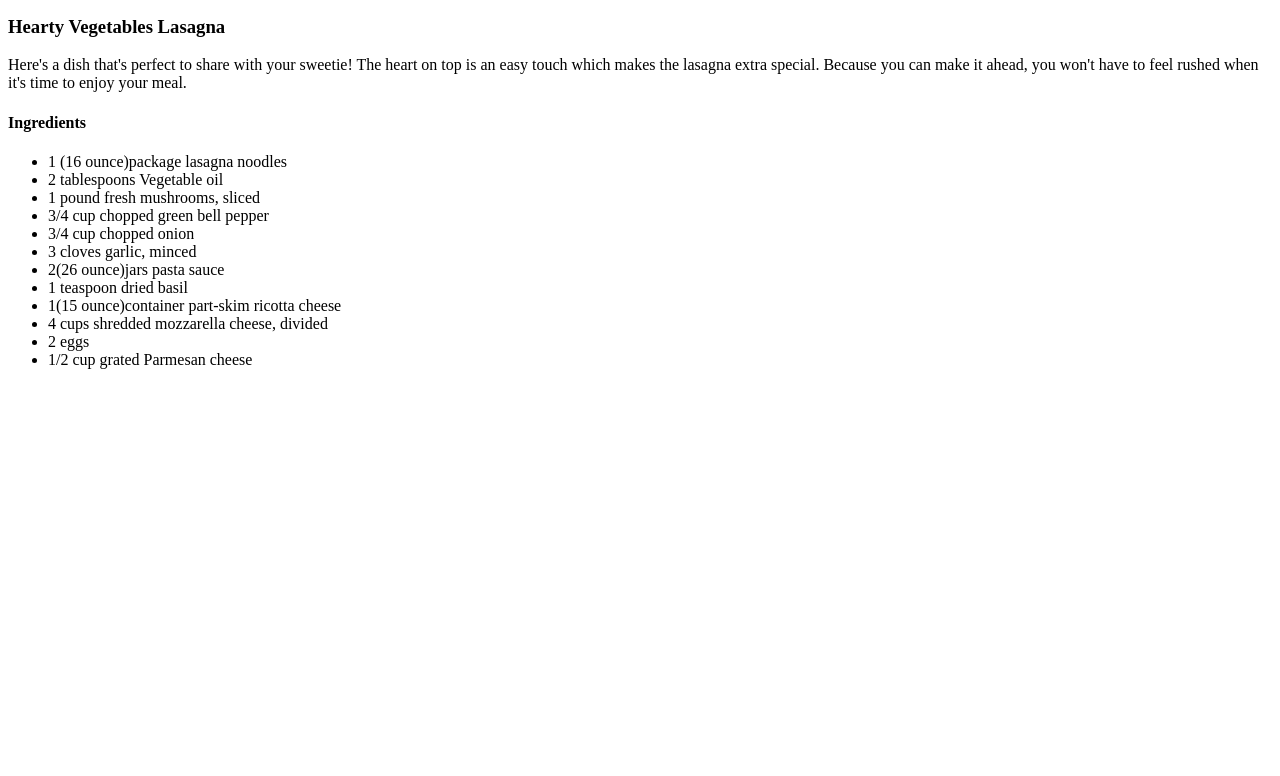
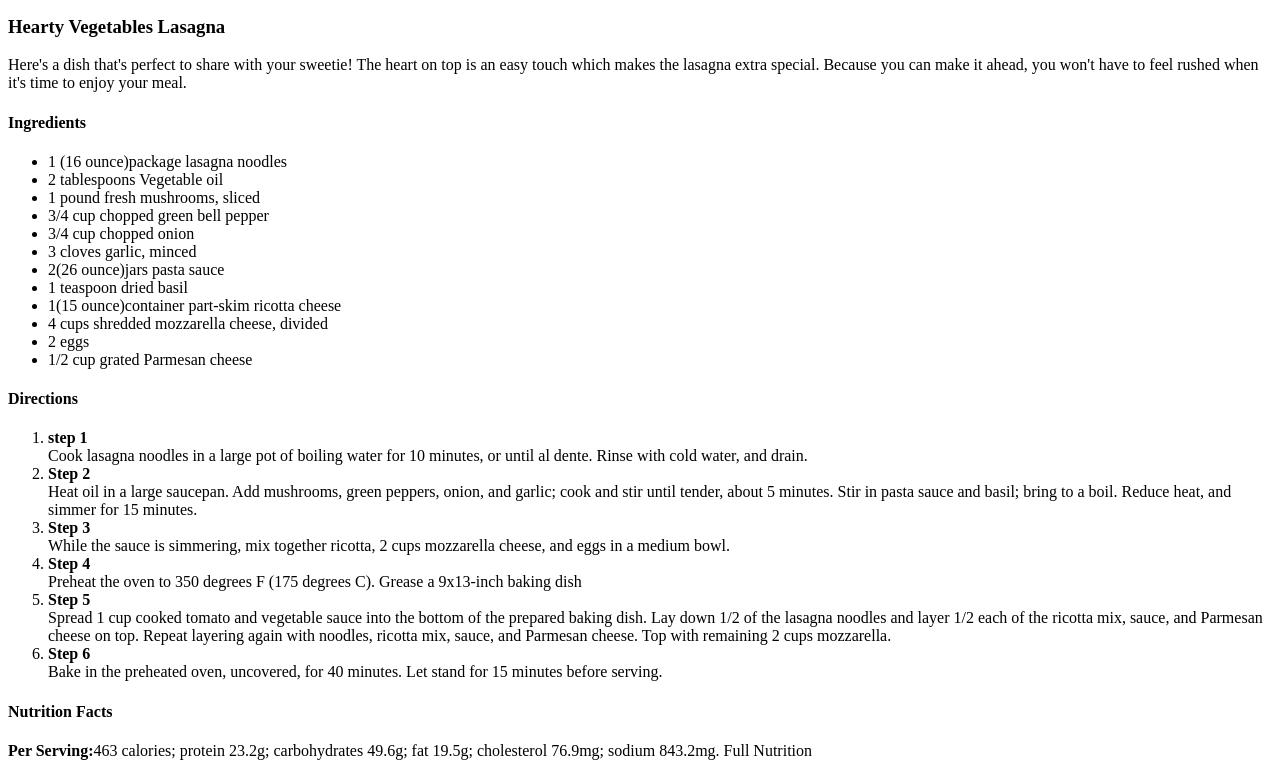
Before and after one commit to moisj/odin-recipes, a plain HTML site: page lasagna.html in a window 1280 px wide. Shown: the part 101-877 px from the top of the page. Before the commit the page ends 800 px from the top, so only its background shows below. Drawn offline with Linux system fonts and the light colour scheme.

Commit message:
Edit lasagna.html

```diff
--- a/lasagna.html
+++ b/lasagna.html
@@ -26,5 +26,36 @@
             <li>2 eggs</li>
             <li>1/2 cup grated Parmesan cheese</li>
         </ul>
+        <h4>Directions</h4>
+        <ol>
+            <li>
+                <strong>step 1</strong><br>
+                Cook lasagna noodles in a large pot of boiling water for 10 minutes, or until al dente. Rinse with cold water, and drain.
+            </li>
+            <li>
+                <strong>Step 2</strong><br>
+                Heat oil in a large saucepan. Add mushrooms, green peppers, onion, and garlic; cook and stir until tender, about 5 minutes. Stir in pasta sauce and basil; bring to a boil. Reduce heat, and simmer for 15 minutes.
+            </li>
+            <li>
+                <strong>Step 3</strong><br>
+                While the sauce is simmering, mix together ricotta, 2 cups mozzarella cheese, and eggs in a medium bowl.
+            </li>
+            <li>
+                <strong>Step 4</strong><br>
+                Preheat the oven to 350 degrees F (175 degrees C). Grease a 9x13-inch baking dish
+            </li>
+            <li>
+                <strong>Step 5</strong><br>
+                Spread 1 cup cooked tomato and vegetable sauce into the bottom of the prepared baking dish. Lay down 1/2 of the lasagna noodles and layer 1/2 each of the ricotta mix, sauce, and Parmesan cheese on top. Repeat layering again with noodles, ricotta mix, sauce, and Parmesan cheese. Top with remaining 2 cups mozzarella.
+            </li>
+            <li>
+                <strong>Step 6</strong><br>
+                Bake in the preheated oven, uncovered, for 40 minutes. Let stand for 15 minutes before serving.
+            </li>
+        </ol>
+        <h4>Nutrition Facts</h4>
+        <p>
+           <strong>Per Serving:</strong>463 calories; protein 23.2g; carbohydrates 49.6g; fat 19.5g; cholesterol 76.9mg; sodium 843.2mg. Full Nutrition
+        </p>
     </body>
 </html>
```
